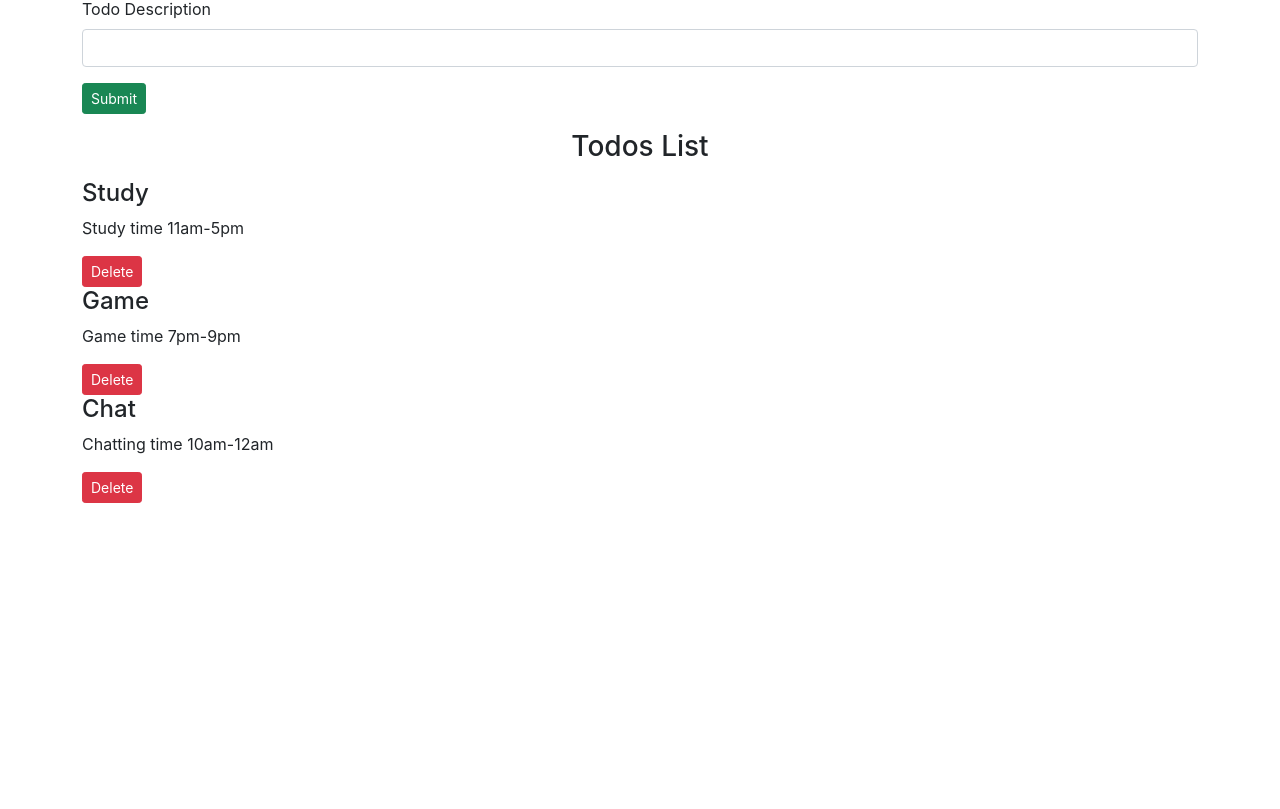
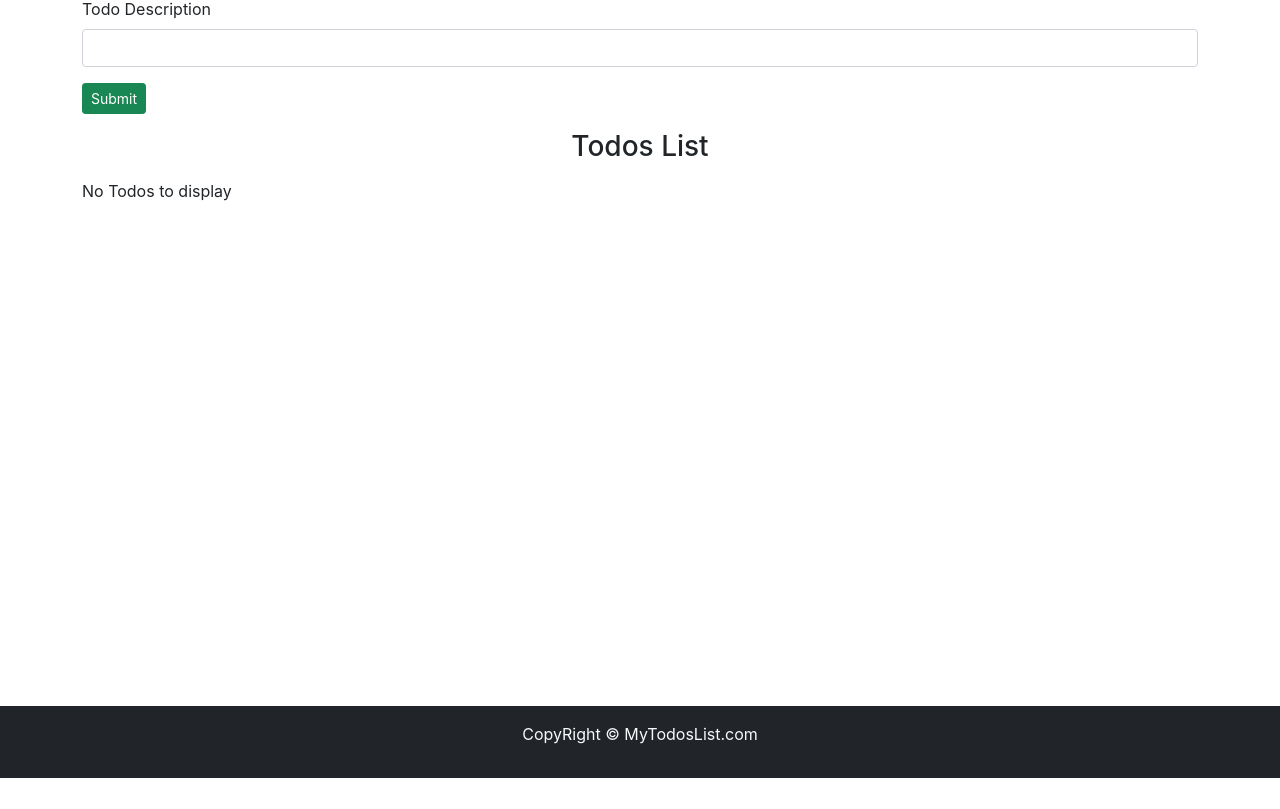
Before and after one commit to Madhur-Jatiya/React-Todo-App, a React (Create React App) app: page / in a window 1280 px wide. Shown: the part 211-1020 px from the top of the page. After the commit the page ends 989 px from the top, so only its background shows below. Built offline with nearby package versions, Linux system fonts and the light colour scheme.

Commit message:
todo not deleted

```diff
--- a/src/App.js
+++ b/src/App.js
@@ -3,21 +3,33 @@ import Header from "./MyComponents/Header";
 import Footer from "./MyComponents/Footer";
 import Todos from "./MyComponents/Todos";
 import AddTodo from './MyComponents/AddTodo';
-import { useState } from 'react';
+import React, { useState, useEffect } from 'react';
 
 function App() {
+  const [todos, setTodos] = useState(() => {
+    const storedTodos = localStorage.getItem("todos");
+    return storedTodos ? JSON.parse(storedTodos) : [];
+  });
 
   const onDelete = (todo) => {
     console.log("I am ondelete of todo", todo);
-
     setTodos(todos.filter((e) => {
       return e !== todo;
-    }))
+    }));
   }
+
+  useEffect(() => {
+    localStorage.setItem("todos", JSON.stringify(todos));
+  }, [todos]);
 
   const addTodo = (title, desc) => {
     console.log("I am adding this todo", title, desc);
-    let sno = todos[todos.length - 1].sno + 1;
+    let sno;
+    if (todos.length === 0) {
+      sno = 0;
+    } else {
+      sno = todos[todos.length - 1].sno + 1;
+    }
     const myTodo = {
       sno: sno,
       title: title,
@@ -26,24 +38,6 @@ function App() {
     setTodos([...todos, myTodo]);
     console.log(myTodo);
   }
-
-  const [todos, setTodos] = useState([
-    {
-      sno: 1,
-      title: "Study",
-      desc: "Study time 11am-5pm"
-    },
-    {
-      sno: 2,
-      title: "Game",
-      desc: "Game time 7pm-9pm"
-    },
-    {
-      sno: 3,
-      title: "Chat",
-      desc: "Chatting time 10am-12am"
-    },
-  ]);
 
   return (
     <>
--- a/src/MyComponents/Footer.js
+++ b/src/MyComponents/Footer.js
@@ -1,13 +1,8 @@
 import React from 'react'
 
 const Footer = () => {
-  let footerStyle = {
-    position: "relative",
-    top: "100vh",
-    width: "100%"
-  }
   return (
-    <footer className="bg-dark text-light py-3" style={footerStyle}>
+    <footer className="bg-dark text-light py-3">
       <p className="text-center">
         CopyRight &copy; MyTodosList.com
       </p>
--- a/src/MyComponents/Todos.js
+++ b/src/MyComponents/Todos.js
@@ -2,12 +2,16 @@ import React from 'react'
 import TodoItems from './TodoItems'
 
 const Todos = (props) => {
+  let myStyle = {
+    minHeight: "70vh",
+    margin: "40px auto"
+  }
   return (
-    <div className="container">
+    <div className="container my-3" style={myStyle}>
       <h3 className='text-center my-3'>Todos List</h3>
       {props.todos.length === 0 ? "No Todos to display" :
         props.todos.map((todo) => {
-          return <TodoItems todo={todo} key={todo.sno} onDelete={props.onDelete} />
+          return (<><TodoItems todo={todo} key={todo.sno} onDelete={props.onDelete} /> <hr /></>)
         })
       }
     </div>
```
